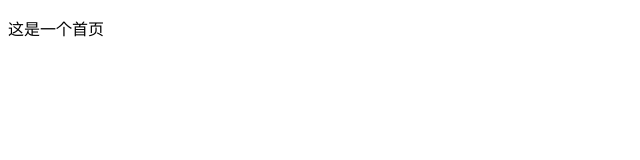
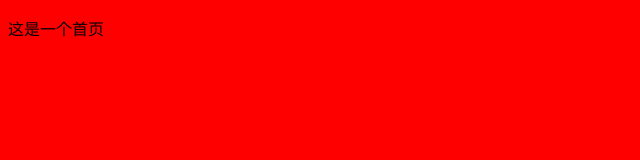
Before and after one commit to penglin0613/studyGit39_01, a plain HTML site: page index.html in a window 1280 px wide. Shown: the whole page, without its empty margins (0-640 px from the left). Drawn offline with Linux system fonts and the light colour scheme.

Commit message:
让他红起来

```diff
--- /dev/null
+++ b/index.css
@@ -0,0 +1,3 @@
+body {
+    background-color: red;
+}
--- a/index.html
+++ b/index.html
@@ -5,6 +5,7 @@
     <meta name="viewport" content="width=device-width, initial-scale=1.0">
     <meta http-equiv="X-UA-Compatible" content="ie=edge">
     <title>首页</title>
+    <link rel="stylesheet" href="./index.css">
 </head>
 <body>
     <p>这是一个首页</p>
```
